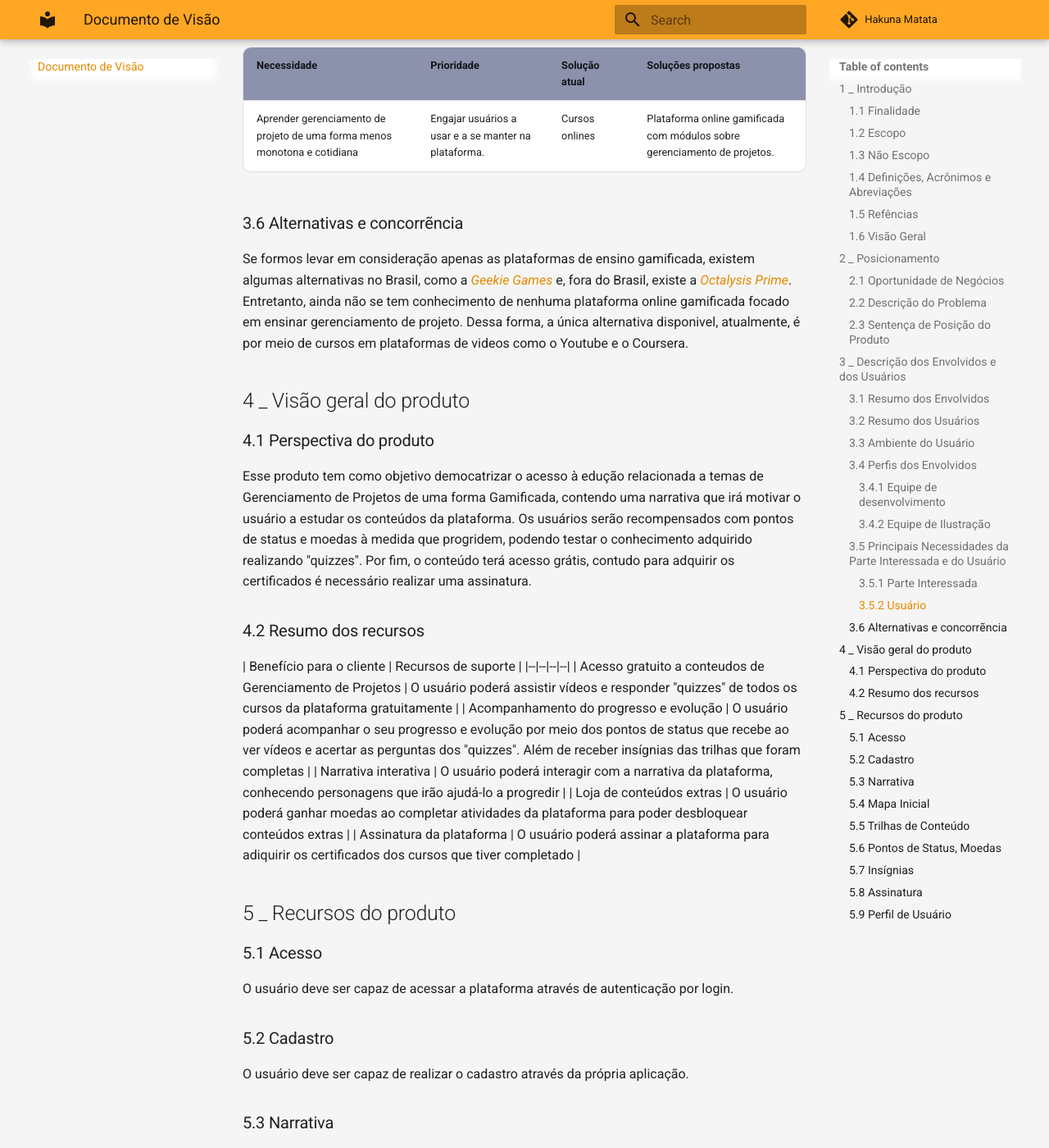
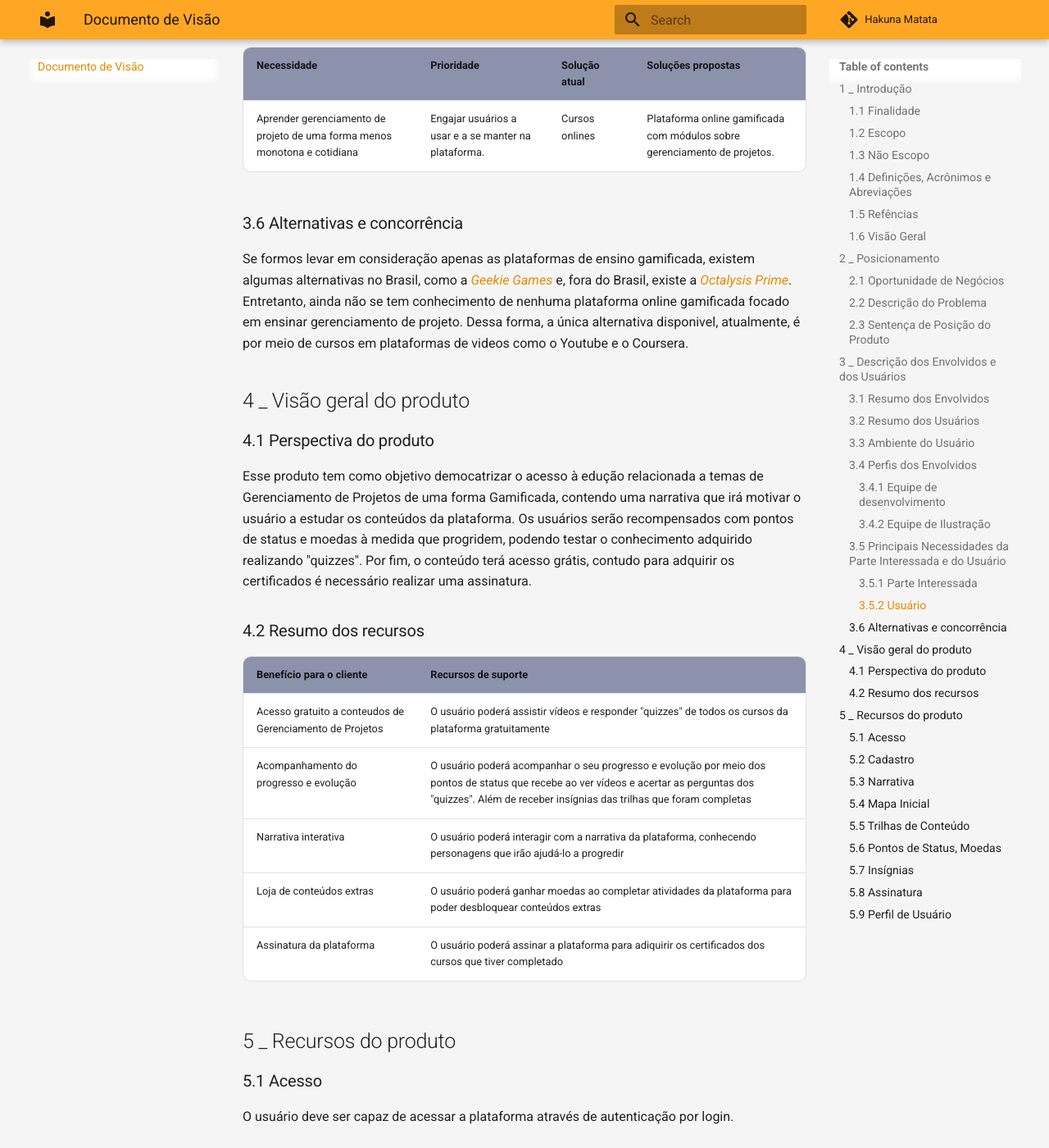
Before and after one commit to OrcestraGamificacao/Hakuna-Matata-Docs, an MkDocs documentation site: the page built from docs/vision.md, in a window 1280 px wide and 1400 px high, scrolled down 5702 px. Shown: the whole window at 82% size. Built offline with MkDocs 1.6.1 and Material for MkDocs 9.7.7, drawn with Linux system fonts in a browser that asks for light colours; comment, search, counter and statistics services are not loaded.

Commit message:
fix errors

```diff
--- a/docs/vision.md
+++ b/docs/vision.md
@@ -145,7 +145,7 @@ A aplicação web poderá ser utilizada por qualquer pessoa por meio de um naveg
 | ------------------------------------------------------------------------------------------ | --------------------------------------------------------------------------------- | ------------------------------------------------------------------------------------------------------------------------------------------------------------------------------------------------------------ | -------------------------------------------------------------------------------------------------------------------------------------------------- |
 | Aprender gerenciamento de projeto de uma forma menos monotona e cotidiana | Engajar usuários a usar e a se manter na plataforma. | Cursos onlines | Plataforma online gamificada com módulos sobre gerenciamento de projetos. |
 
-### 3.6 Alternativas e concorrẽncia
+### 3.6 Alternativas e concorrência
 
 Se formos levar em consideração apenas as plataformas de ensino gamificada, existem algumas alternativas no Brasil, como a [*Geekie Games*](https://geekiegames.geekie.com.br/) e, fora do Brasil, existe a [*Octalysis Prime*](https://island.octalysisprime.com/#/). Entretanto, ainda não se tem conhecimento de nenhuma plataforma online gamificada focado em ensinar gerenciamento de projeto. Dessa forma, a única alternativa disponivel, atualmente, é por meio de cursos em plataformas de videos como o Youtube e o Coursera.
 
@@ -158,7 +158,7 @@ Esse produto tem como objetivo democatrizar o acesso à edução relacionada a t
 ### 4.2 Resumo dos recursos
 
 |  Benefício para o cliente | Recursos de suporte |
-|--|--|--|--|
+|--|--|
 | Acesso gratuito a conteudos de Gerenciamento de Projetos | O usuário poderá assistir vídeos e responder "quizzes" de todos os cursos da plataforma gratuitamente  |
 | Acompanhamento do progresso e evolução | O usuário poderá acompanhar o seu progresso e evolução por meio dos pontos de status que recebe ao ver vídeos e acertar as perguntas dos "quizzes". Além de receber insígnias das trilhas que foram completas  |
 | Narrativa interativa | O usuário poderá interagir com a narrativa da plataforma, conhecendo personagens que irão ajudá-lo a progredir  |
```
Also changed, not shown: site/index.html, site/search/search_index.json, site/vision/index.html, 1 other file.
